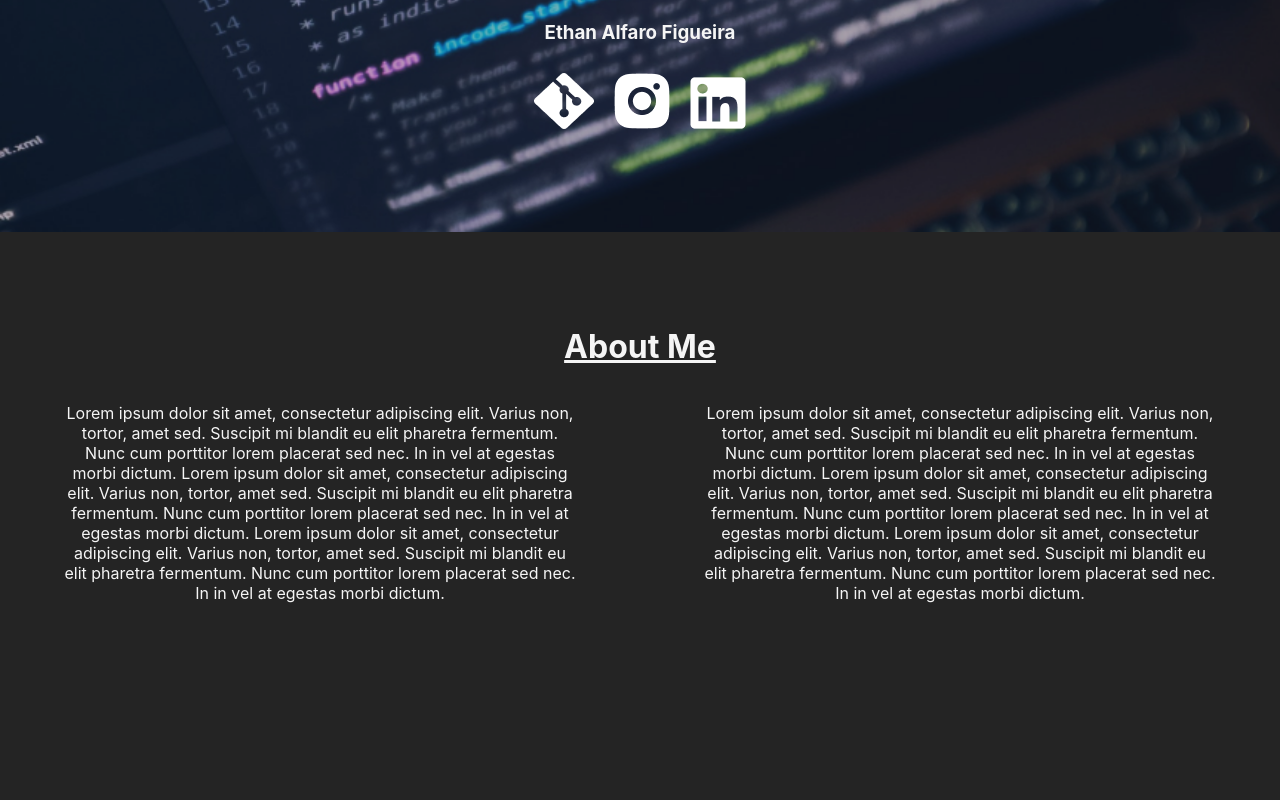
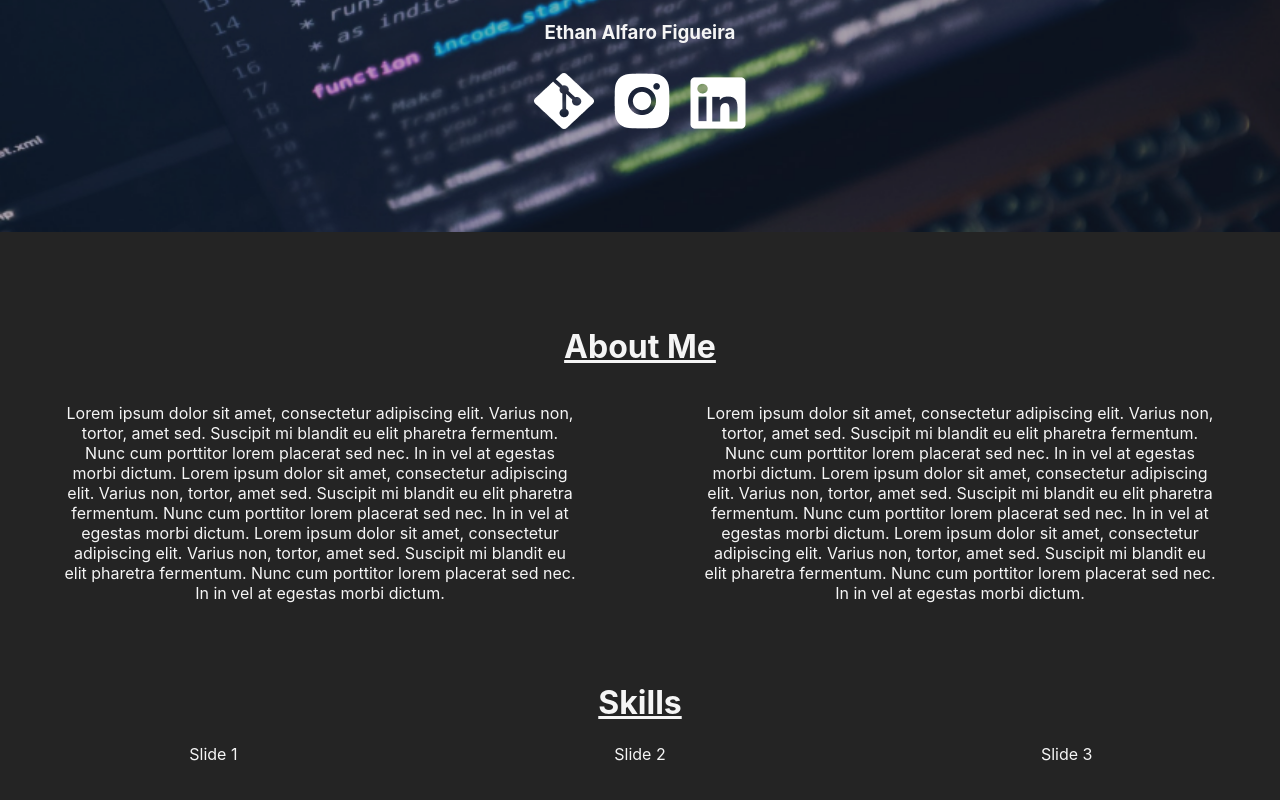
Before and after one commit to ethxn08/portfolio, a React (Create React App) app: page / in a window 1280 px wide. Shown: the part 218-1018 px from the top of the page. Before the commit the page ends 880 px from the top, so only its background shows below. Built offline with nearby package versions, Linux system fonts and the light colour scheme.

Commit message:
Swiper Implementation

```diff
--- a/package.json
+++ b/package.json
@@ -7,10 +7,13 @@
     "@testing-library/react": "^11.2.7",
     "@testing-library/user-event": "^12.8.3",
     "bootstrap": "^5.1.3",
+    "node-sass": "^6.0.1",
     "react": "^17.0.2",
     "react-bootstrap": "^2.0.0",
     "react-dom": "^17.0.2",
     "react-scripts": "4.0.3",
+    "sass": "^1.43.3",
+    "swiper": "^6.8.4",
     "web-vitals": "^1.1.2"
   },
   "scripts": {
--- a/src/App.css
+++ b/src/App.css
@@ -1,9 +1,11 @@
+/* General Styles */
 body {
   background-color: #242424;
   text-align: center;
   color: whitesmoke;
   box-sizing: border-box;
 }
+/* Header Component */
 .header {
   width: 100%;
   margin-top: 50px;
@@ -27,6 +29,8 @@ body {
 .header-icons img {
   padding: 10px;
 }
+/* About me Component */
+
 .about-me {
   width: 100%;
   height: 50vh;
@@ -48,6 +52,15 @@ body {
   margin-right: 5%;
 }
 
+/* Skills Component */
+.skills {
+  width: 100%;
+  height: 30vh;
+}
+.skills h1 {
+  text-decoration: underline;
+}
+
 @media (max-width: 600px) {
   .about-me-paragraph {
     width: 100%;
--- a/src/App.js
+++ b/src/App.js
@@ -1,11 +1,14 @@
 import "./App.css";
 import Header from "./Components/Header";
 import AboutMe from "./Components/AboutMe";
+import Skills from "./Components/Skills";
+
 function App() {
   return (
     <div className="App">
       <Header />
       <AboutMe />
+      <Skills />
     </div>
   );
 }
--- /dev/null
+++ b/src/Components/Skills/Skills.js
@@ -0,0 +1,25 @@
+import React from "react";
+import { Swiper, SwiperSlide } from "swiper/react";
+import "swiper/swiper.scss";
+function Skills() {
+  return (
+    <div className="skills">
+      <h1>Skills</h1>
+      <Swiper
+        spaceBetween={0}
+        slidesPerView={3}
+        onSlideChange={() => {
+          console.log("slide change");
+        }}
+        onSwiper={(swiper) => console.log(swiper)}
+      >
+        <SwiperSlide>Slide 1</SwiperSlide>
+        <SwiperSlide>Slide 2</SwiperSlide>
+        <SwiperSlide>Slide 3</SwiperSlide>
+        <SwiperSlide>Slide 4</SwiperSlide>
+      </Swiper>
+    </div>
+  );
+}
+
+export default Skills;
--- /dev/null
+++ b/src/Components/Skills/index.js
@@ -0,0 +1 @@
+export { default } from "./Skills";
```
Also changed, not shown: 1 other file (tests, documents, lock files or other folders).
